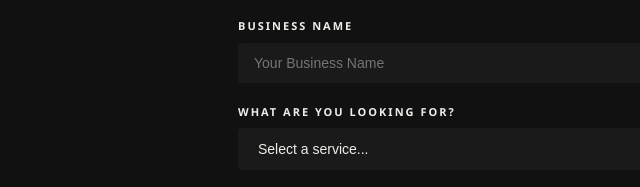
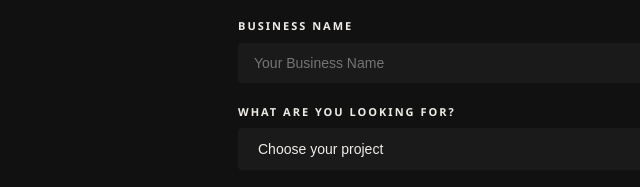
Before and after one commit to richb2025/CMN-welding-site, a website: page CMN Welding-site/public/quote.html in a window 1280 px wide. Shown: the part 851-1038 px from the top of the page, 44-684 px from the left. Drawn offline with Linux system fonts and the light colour scheme; files whose address does not match are found by name.

Commit message:
Update quote.html

```diff
--- a/CMN Welding-site/public/quote.html
+++ b/CMN Welding-site/public/quote.html
@@ -107,15 +107,11 @@
       <div class="form-group">
         <label for="service">What Are You Looking For?</label>
         <select id="service" name="service">
-          <option value="" disabled selected>Select a service...</option>
-          <option>Website Design</option>
-          <option>Website Redesign</option>
-          <option>Logo / Branding</option>
-          <option>Database / Order System</option>
-          <option>Web Hosting</option>
-          <option>Domain Registration</option>
-          <option>Business Cards / Print</option>
-          <option>Stickers / Decals</option>
+          <option value="" disabled selected>Choose your project</option>
+          <option>custom fabrication</option>
+          <option>welding</option>
+          <option>repairs and modifications</option>
+          <option>hydraulic repair</option>
           <option>Multiple Services / Not Sure</option>
         </select>
       </div>
```
